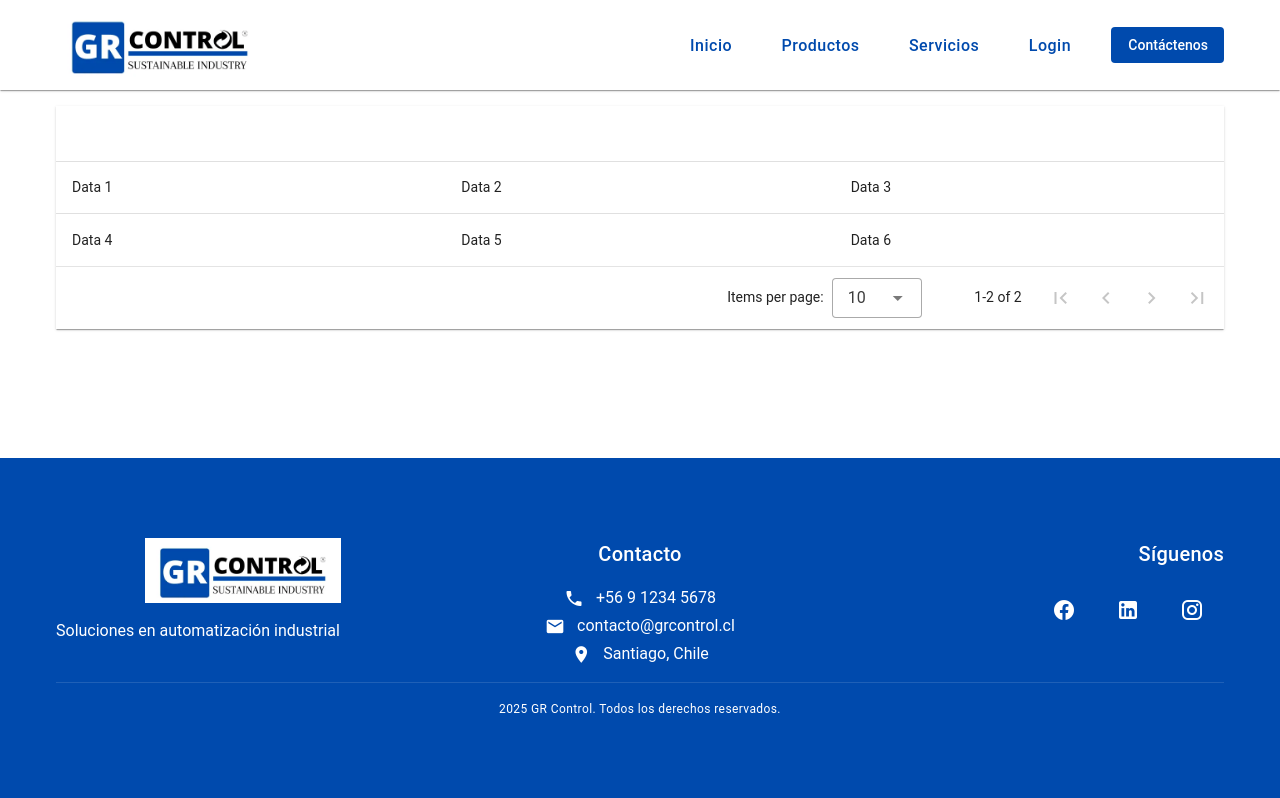
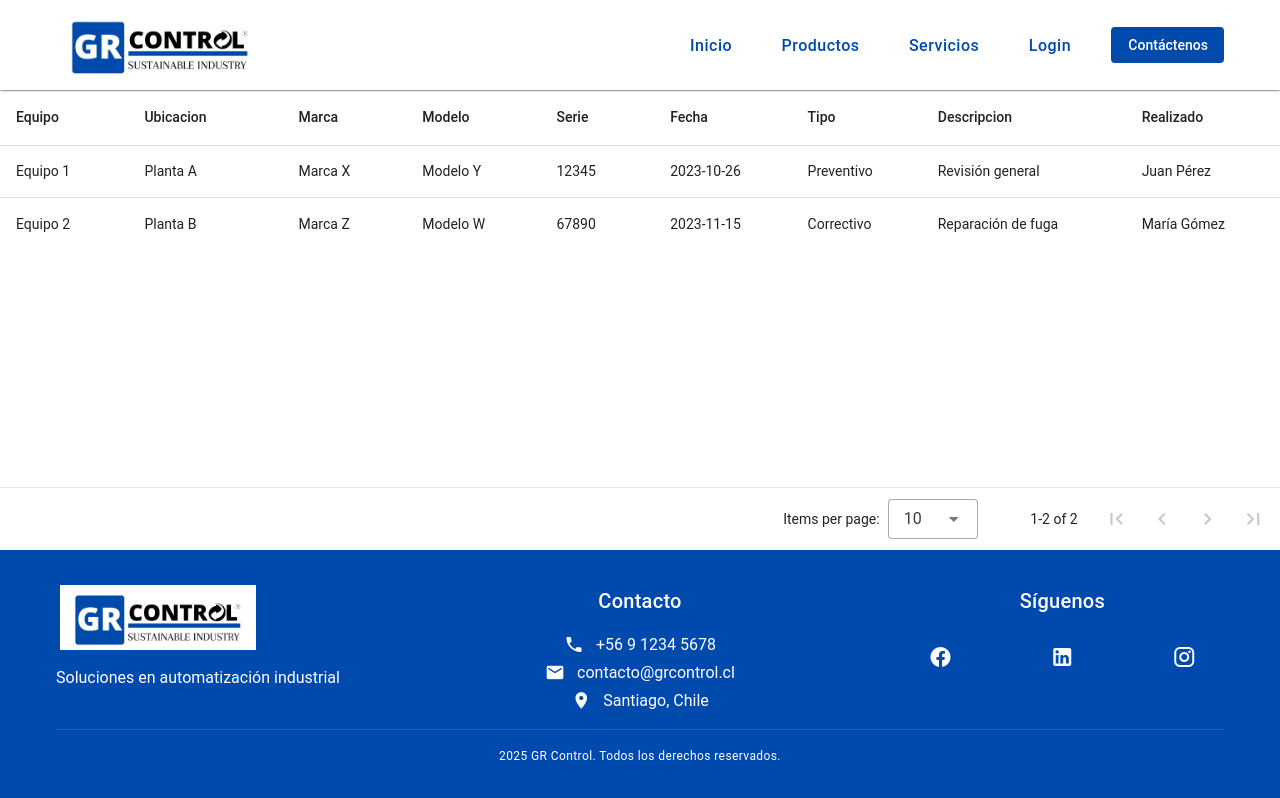
Before and after one commit to Chetti666/web, a JavaScript app: page /mantenimiento in a window 1280 px wide. Built offline with nearby package versions, Linux system fonts and the light colour scheme.

Commit message:
footerv2

```diff
--- a/babel.config.js
+++ /dev/null
@@ -1,5 +0,0 @@
-module.exports = {
-  presets: [
-    '@vue/cli-plugin-babel/preset'
-  ]
-}
--- a/src/App.vue
+++ b/src/App.vue
@@ -89,7 +89,7 @@
     </v-navigation-drawer>
 
     <!-- Main Content -->
-    <v-main>
+    <v-main class="app-main">
       <router-view @login="handleLogin"></router-view>
     </v-main>
 
@@ -102,6 +102,7 @@
       <v-container>
         <v-row>
           <v-col cols="12" md="4" class="text-center text-md-left">
+            <div class="footer-logo-container">
             <v-img
               :src="require('@/assets/images/brand/GR_CONTROL.webp')"
               alt="GR Control Logo"
@@ -109,6 +110,7 @@
               contain
               class="mb-4"
             />
+            </div>
             <p class="mb-0">Soluciones en automatización industrial</p>
           </v-col>
 
@@ -129,6 +131,7 @@
           </v-col>
 
           <v-col cols="12" md="4" class="text-center text-md-right">
+            <div class="footer-follow-us-container">
             <h3 class="text-h6 mb-4">Síguenos</h3>
             <div class="d-flex justify-center justify-md-end">
               <v-btn
@@ -142,6 +145,7 @@
               >
                 <v-icon>{{ icon.icon }}</v-icon>
               </v-btn>
+            </div>
             </div>
           </v-col>
         </v-row>
@@ -243,6 +247,11 @@ export default {
 </script>
 
 <style>
+
+.app-main {
+  flex: 1;
+  min-height: calc(100vh - 90px - 160px); /* 90px (header) + 160px (footer) */
+}
 .footer {
   margin-top: auto;
 }
@@ -301,14 +310,21 @@ export default {
   display: block;
   margin: 0 auto;
 }
+/* Footer Logo Alignment */
+.footer-logo-container {
+  margin-left: -170px;
+  display: flex;
+  justify-content: flex-start;
+}
 
-.footer-logo {
-  height: 65px;
-  width: auto;
-  object-fit: contain;
-  display: block;
-  margin: 0 auto;
-  margin-bottom: 1.5rem;
+/* "Síguenos" Alignment */
+.footer-follow-us-container {
+  margin-right: -50px;
+  text-align: center;
+}
+
+.footer-follow-us-container .d-flex {
+  justify-content:space-evenly !important;
 }
 
 @media (min-width: 960px) {
--- a/src/views/ManteView.vue
+++ b/src/views/ManteView.vue
@@ -1,39 +1,93 @@
 <template>
-  <v-container>
-
-    <v-data-table
-      :headers="headers"
-      :items="items"
-      class="elevation-1"
-    ></v-data-table>
-
-    </v-container>
+  <div class="mante-view-container">
+    <v-data-table :headers="headers" :items="items" class="elevation-1 mante-table">
+      <template v-slot:header="{ props }">
+        <tr>
+          <th
+            v-for="header in props.header"
+            :key="header.value"
+            :class="['text-uppercase', header.align === 'end' ? 'text-end' : 'text-start']"
+          >
+            {{ header.text }}
+          </th>
+        </tr>
+      </template>
+      <template v-slot:item="{ item }">
+        <tr>
+          <td>{{ item.equipo }}</td>
+          <td>{{ item.ubicacion }}</td>
+          <td>{{ item.marca }}</td>
+          <td>{{ item.modelo }}</td>
+          <td>{{ item.serie }}</td>
+          <td>{{ item.fecha }}</td>
+          <td>{{ item.tipo }}</td>
+          <td>{{ item.descripcion }}</td>
+          <td>{{ item.realizado }}</td>
+        </tr>
+      </template>
+    </v-data-table>
+  </div>
 </template>
 
 <script>
 export default {
   data() {
     return {
-      headers: [
-        { text: 'Column 1', value: 'column1' },
-        { text: 'Column 2', value: 'column2' },
-        { text: 'Column 3', value: 'column3' },
-      ],
+      header: [
+  { text: "Equipo", value: "equipo" },
+  { text: "Ubicación", value: "ubicacion" },
+  { text: "Marca", value: "marca" },
+  { text: "Modelo", value: "modelo" },
+  { text: "Serie", value: "serie" },
+  { text: "Fecha", value: "fecha" },
+  { text: "Tipo", value: "tipo" },
+  { text: "Descripción", value: "descripcion" },
+  { text: "Realizado", value: "realizado" }
+],
       items: [
-        { column1: 'Data 1', column2: 'Data 2', column3: 'Data 3' },
-        { column1: 'Data 4', column2: 'Data 5', column3: 'Data 6' },
+        {
+          equipo: "Equipo 1",
+          ubicacion: "Planta A",
+          marca: "Marca X",
+          modelo: "Modelo Y",
+          serie: "12345",
+          fecha: "2023-10-26",
+          tipo: "Preventivo",
+          descripcion: "Revisión general",
+          realizado: "Juan Pérez",
+        },
+        {
+          equipo: "Equipo 2",
+          ubicacion: "Planta B",
+          marca: "Marca Z",
+          modelo: "Modelo W",
+          serie: "67890",
+          fecha: "2023-11-15",
+          tipo: "Correctivo",
+          descripcion: "Reparación de fuga",
+          realizado: "María Gómez",
+        },
+        // Agrega más datos aquí
       ],
     };
   },
   methods: {
     logout() {
       // Handle logout logic here
-      this.$router.push({ name: 'LoginView' });
+      this.$router.push({ name: "LoginView" });
     },
   },
 };
 </script>
 
 <style scoped>
-/* Add any specific styles for the ManteView here */
+.mante-view-container {
+  width: 100%;
+  height: 100%;
+}
+.mante-table {
+  width: 100%;
+  height: 100%;
+  overflow-x: auto;
+}
 </style>
--- a/vite.config.js
+++ b/vite.config.js
@@ -7,4 +7,8 @@ export default defineConfig({
     vue(),
     vuetify({ autoImport: true }),
   ],
+  base: process.env.NODE_ENV === 'production' ? '/web/' : '/',
+  build: {
+    outDir: 'docs'
+  }
 })
--- a/vue.config.js
+++ /dev/null
@@ -1,21 +0,0 @@
-const { defineConfig } = require('@vue/cli-service');
-
-module.exports = defineConfig({
-  transpileDependencies: true,
-  publicPath: process.env.NODE_ENV === 'production' ? '/web/' : '/',
-  outputDir :'docs',
-  configureWebpack: {
-    module: {
-      rules: [
-        {
-          test: /\.(png|jpe?g|gif|svg)(\?.*)?$/,
-          loader: 'url-loader',
-          options: {
-            limit: 8192, // Tamaño máximo en bytes para convertir a base64
-            name: 'img/[name].[hash:7].[ext]' // Nombre de archivo de salida
-          }
-        }
-      ]
-    }
-  }
-});
```
Also changed, not shown: package.json (+9 -7 lines), 2 other files (tests, documents, lock files or other folders).
